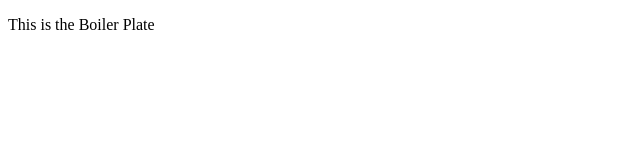
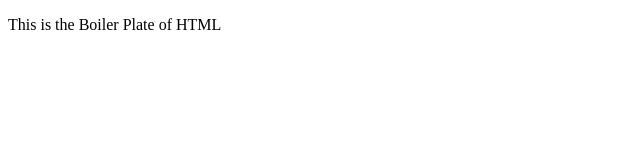
Before and after one commit to UnknownOP-1/Living-Lab, a plain HTML site: page index.html in a window 1280 px wide. Shown: the full height of the page, 0-640 px from the left. Drawn offline with Linux system fonts and the light colour scheme.

Commit message:
This was a minor correction in previous lines.

```diff
--- a/index.html
+++ b/index.html
@@ -6,6 +6,6 @@
     <title>Document</title>
 </head>
 <body>
-    <p>This is the Boiler Plate</p>
+    <p>This is the Boiler Plate of HTML</p>
 </body>
 </html>
```
